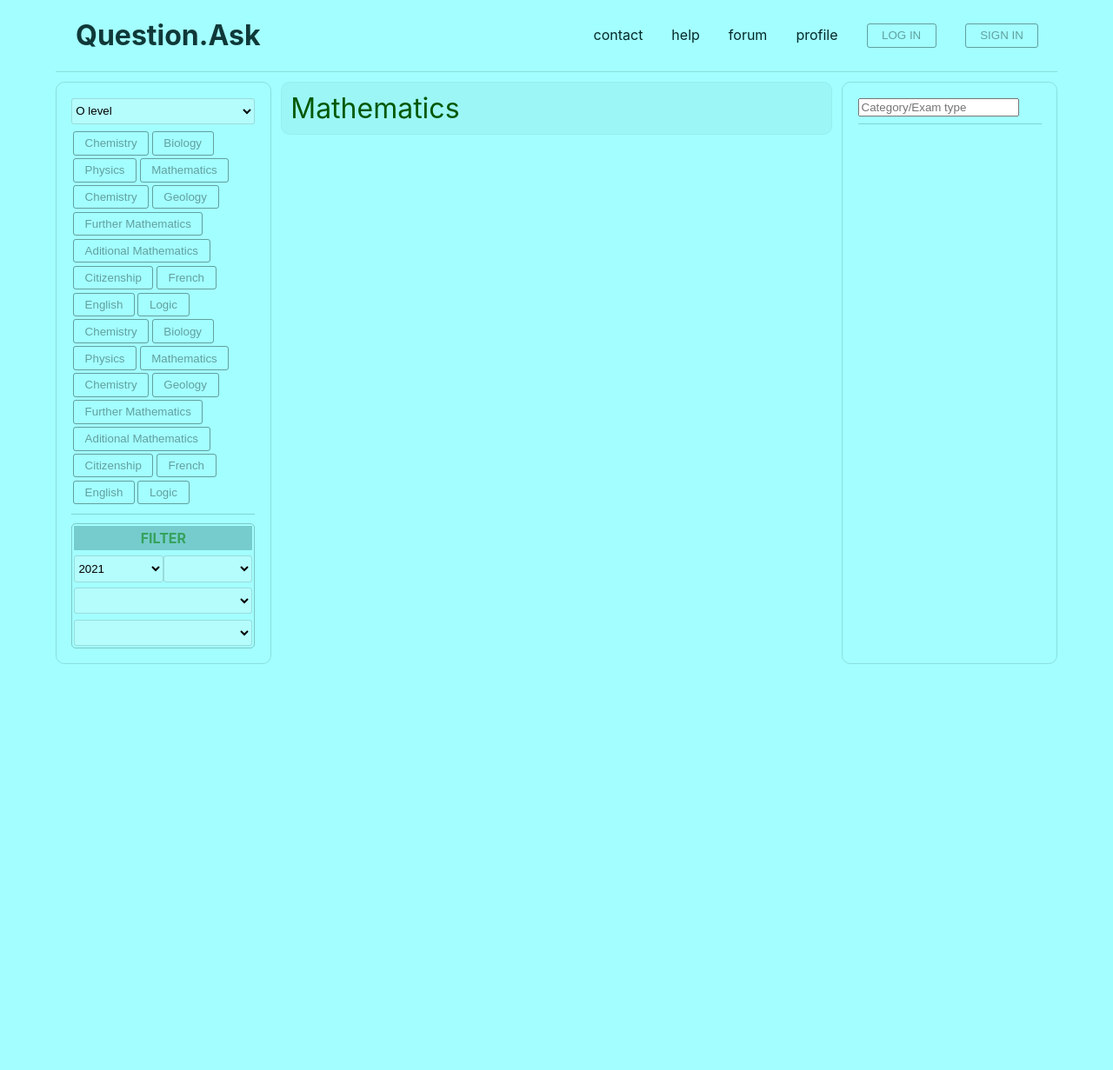
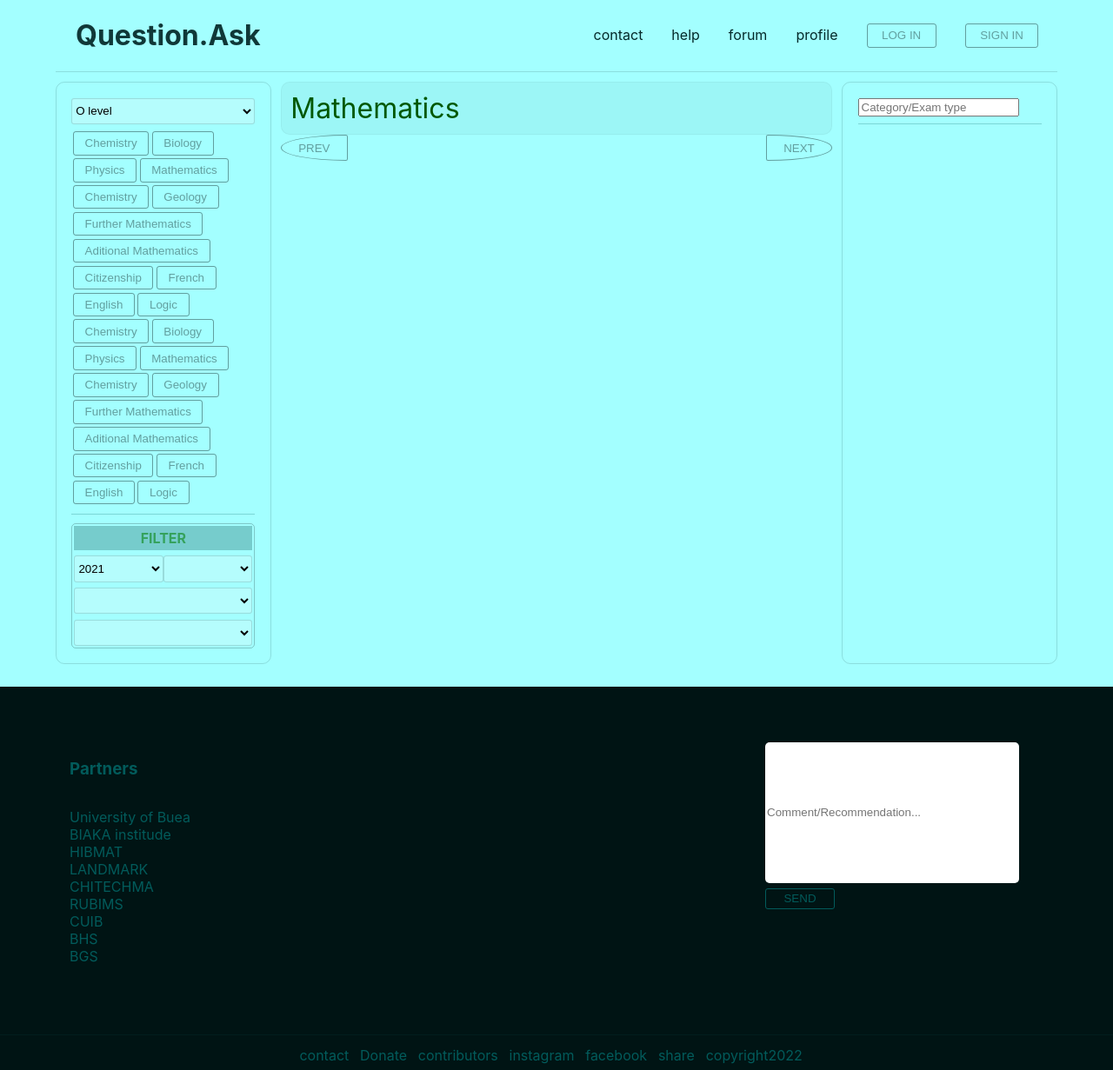
Before and after one commit to Casaemiro/questionapp, a React (Create React App) app: page / in a window 1280 px wide. Shown: the whole page at 87% size. Before the commit the page ends 800 px from the top, so only its background shows below. Built offline with nearby package versions, Linux system fonts and the light colour scheme.

Commit message:
added footer

```diff
--- a/src/App.js
+++ b/src/App.js
@@ -1,3 +1,4 @@
+import Footer from "./Footer";
 import Navbar from "./Navbar";
 import Question from "./Questions";
 
@@ -6,6 +7,7 @@ function App() {
     <div className="App">
       <Navbar />
       <Question />
+      <Footer />
     </div>
   );
 }
--- /dev/null
+++ b/src/Footer.js
@@ -0,0 +1,38 @@
+const Footer = () => {
+    return (
+        <div className="footer">
+            <div className="footer-top">
+                <div className="footer-top-left">
+                    <h3>Partners</h3>
+                    <p>University of Buea<br/>
+                    BIAKA institude<br/>
+                    HIBMAT<br/>
+                    LANDMARK<br/>
+                    CHITECHMA<br/>
+                    RUBIMS<br/>
+                    CUIB<br/>
+                    BHS<br/>
+                    BGS</p>
+                </div>
+                <div className="footer-top-middle"></div>
+                <div className="footer-top-right">
+                    <form action="post" className="footer-form">
+                        <input type={"textarea"} placeholder="Comment/Recommendation..."/>
+                        <button>SEND</button>
+                    </form>
+                </div>
+            </div>
+            <div className="footer-links">
+                <a href="/">contact</a>
+                <a href="/">Donate</a>
+                <a href="/">contributors</a>
+                <a href="/">instagram</a>
+                <a href="/">facebook</a>
+                <a href="/">share</a>
+                <a href="/">copyright2022</a>
+            </div>
+        </div>
+    );
+}
+
+export default Footer;
--- a/src/Questiondisplay.js
+++ b/src/Questiondisplay.js
@@ -8,6 +8,10 @@ const Questiondisplay = () => {
         <div className="questiondisplay">
             <Subjecttopic subject={"Mathematics"}/>
             <Exercise/>
+            <div className="next-prev">
+                <button className="prev">PREV</button>
+                <button className="next">NEXT</button>
+            </div>
 
         </div>
      );
--- a/src/index.css
+++ b/src/index.css
@@ -273,3 +273,84 @@ button:hover {
   padding-bottom: 4%;
   border-bottom: 1px solid rgba(5, 91, 91, 0.251);
 }
+.footer-links a{
+  padding-right:1%;
+  color: rgb(2, 91, 91);
+  text-decoration: none;
+
+}
+.footer-links {
+  /* width: 100%; */
+  padding-top: 1%;
+  padding-bottom: 0.5%;
+  border-top: 1px solid rgba(4, 41, 41, 0.505);
+  text-align: center;
+
+
+}
+.footer {
+  width: 100%;
+  margin-top: 2%;
+  background-color: rgb(0, 20, 20);
+  padding-top: 5%;
+  color: rgb(2, 91, 91);
+
+}
+.next-prev {
+  width: 100%;
+  /* background-color: green; */
+  display: flex;
+}
+.next {
+  /* background-color: green; */
+  margin-left: auto;
+  border-top-right-radius: 100px 20px;
+  border-bottom-right-radius: 100px 20px;
+}
+.prev {
+  border-top-left-radius: 100px 20px;
+  border-bottom-left-radius: 100px 20px;
+}
+.footer-top {
+  display: flex;
+  flex-direction: row;
+  /* align-items: center; */
+  justify-content: space-evenly;
+  padding-bottom: 5%;
+
+}
+.footer-top-right {
+  width: 25%;
+  display: flex;
+  flex-direction: column;
+  /* background-color: green; */
+}
+.footer-top-middle {
+  width: 25%;
+  display: flex;
+  flex-direction: column;
+  /* background-color: yellow; */
+}
+.footer-top-left {
+  width: 25%;
+  display: flex;
+  flex-direction: column;
+  /* background-color: red; */
+}
+.footer-form {
+  width: 100%;
+}
+.footer-form button{
+  width: 25%;
+  color: rgb(2, 91, 91);
+  margin-top: 2%;
+  border: 1px solid rgb(2, 91, 91);
+}
+.footer-form input{
+  width: 90%;
+  columns: 4;
+  height: 20vh;
+  border-radius: 5px;
+  border: none;
+}
+color: rgb(2, 91, 91);
```
